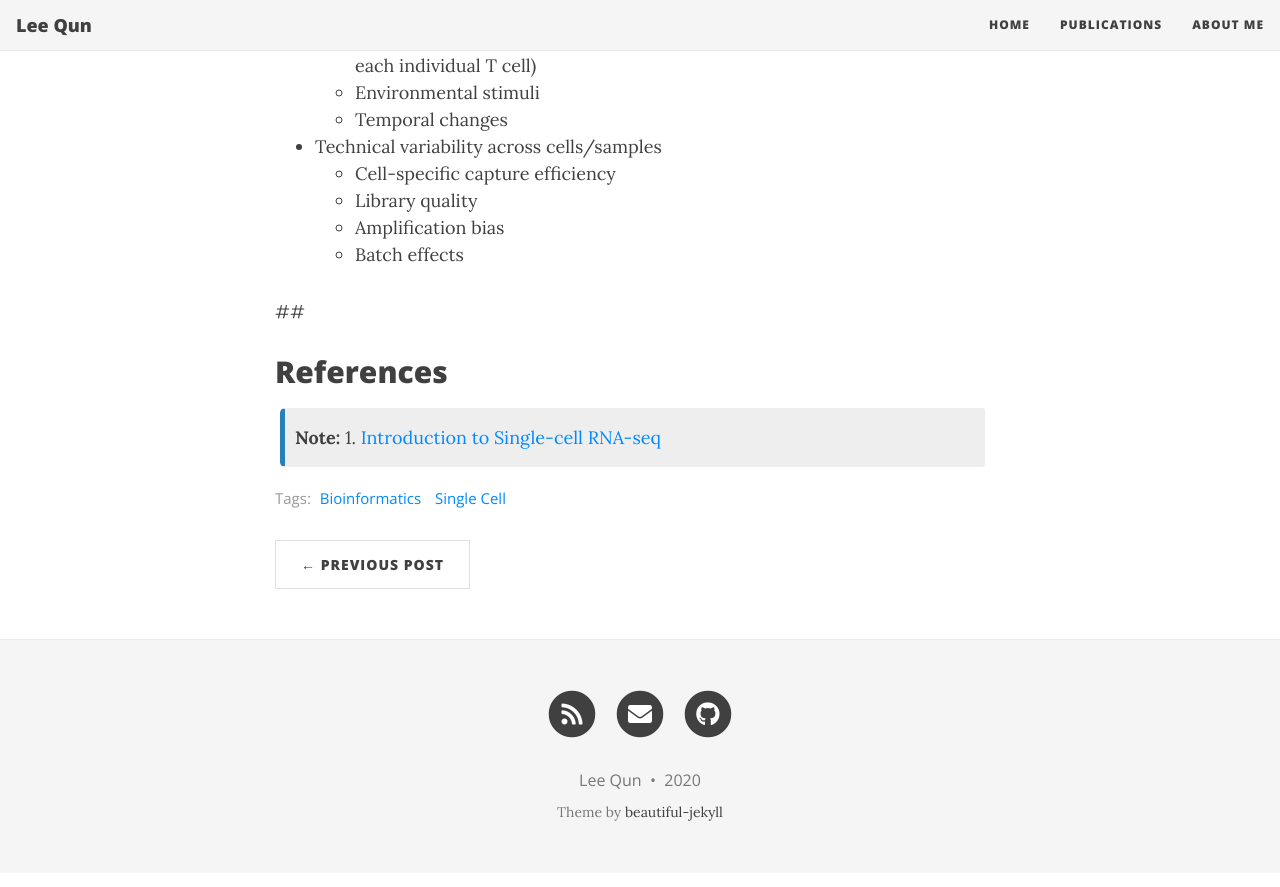
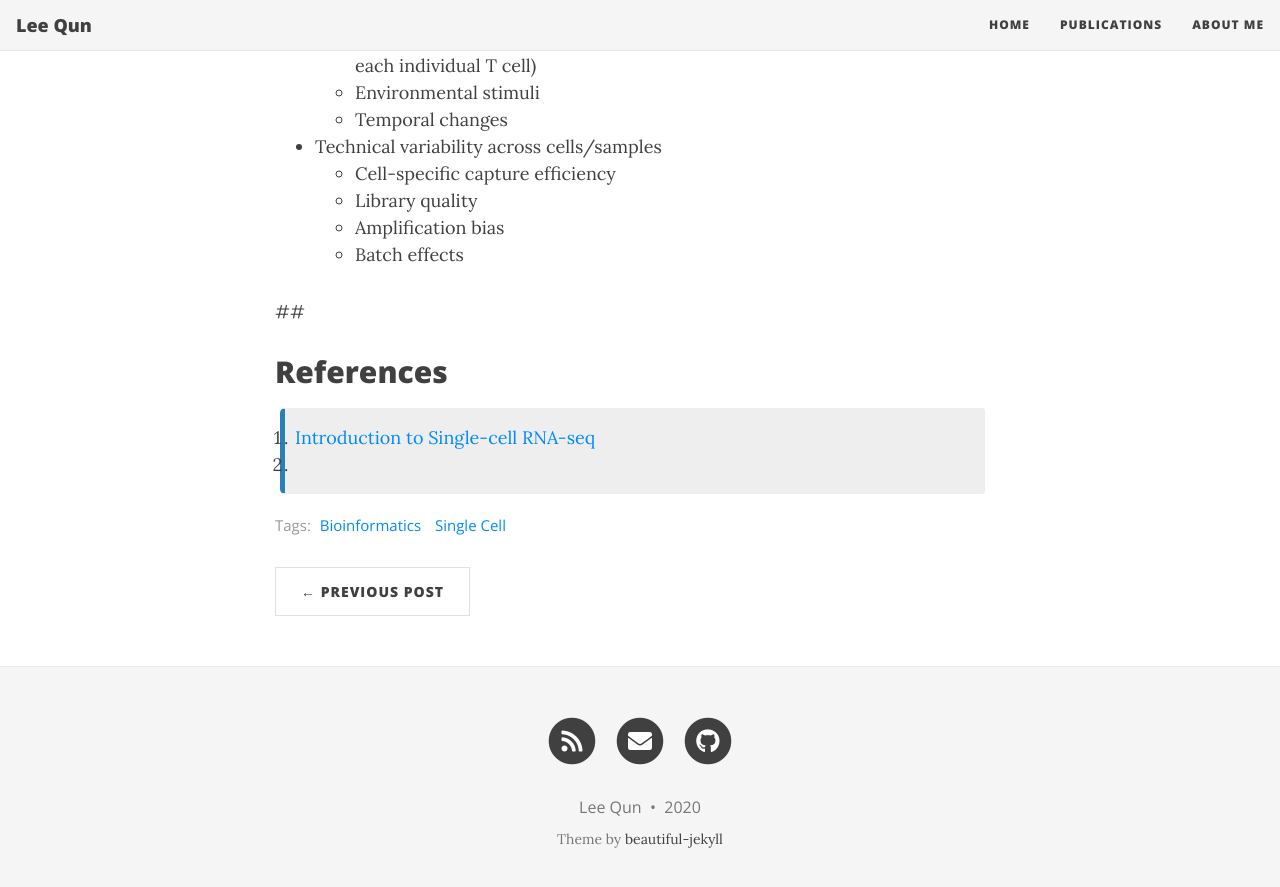
Before and after one commit to leequn/leequn.github.io, a Jekyll site: the page built from _posts/2020-06-19-SingleCell.md, in a window 1280 px wide and 900 px high, scrolled down 833 px. Shown: the top 887 px of the window. Built offline with Jekyll 4.4.1, drawn with Linux system fonts in a browser that asks for light colours; nearby versions of some CDN libraries; comment, search, counter and statistics services are not loaded.

Commit message:
Update 2020-06-19-SingleCell.md

```diff
--- a/_posts/2020-06-19-SingleCell.md
+++ b/_posts/2020-06-19-SingleCell.md
@@ -38,4 +38,5 @@
 ## References
 
 {: .box-note}
-**Note:** 1. [Introduction to Single-cell RNA-seq](https://hbctraining.github.io/scRNA-seq/schedule/)
+1. [Introduction to Single-cell RNA-seq](https://hbctraining.github.io/scRNA-seq/schedule/)
+2.
```
